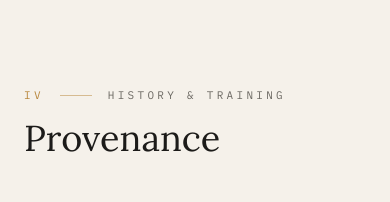
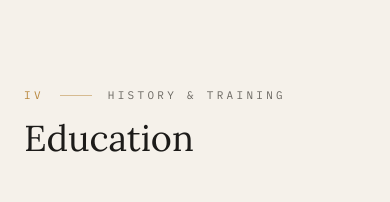
Before and after one commit to guykongthong/Portfolio_Website, a React (Vite) app: page / in a window 390 px wide. Shown: the part 7960-8162 px from the top of the page. Built offline with nearby package versions, Linux system fonts and the light colour scheme.

Commit message:
Rename Provenance section to Education and align its timeline dots

```diff
--- a/src/components/Nav.tsx
+++ b/src/components/Nav.tsx
@@ -6,7 +6,7 @@ const links = [
   { label: "Work", href: "#work" },
   { label: "Projects", href: "#projects" },
   { label: "Materials", href: "#materials" },
-  { label: "Provenance", href: "#provenance" },
+  { label: "Education", href: "#education" },
   { label: "Activities", href: "#activities" },
   { label: "Visit", href: "#visit" },
 ];
--- a/src/pages/Home.tsx
+++ b/src/pages/Home.tsx
@@ -6,7 +6,7 @@ import Statement from "../sections/Statement";
 import Exhibitions from "../sections/Exhibitions";
 import Projects from "../sections/Projects";
 import Materials from "../sections/Materials";
-import Provenance from "../sections/Provenance";
+import Education from "../sections/Education";
 import Recognition from "../sections/Recognition";
 import Activities from "../sections/Activities";
 
@@ -24,7 +24,7 @@ export default function Home() {
         <Exhibitions />
         <Projects />
         <Materials />
-        <Provenance />
+        <Education />
         <Recognition />
         <Activities />
       </main>
--- a/src/sections/Provenance.tsx
+++ b/src/sections/Education.tsx
@@ -3,23 +3,22 @@ import SectionHeader from "../components/SectionHeader";
 import Reveal from "../components/Reveal";
 
 /**
- * Education as provenance — the documented history behind the work, set on a
- * vertical timeline rail.
+ * Education, set on a vertical timeline rail.
  */
-export default function Provenance() {
+export default function Education() {
   return (
     <section
-      id="provenance"
+      id="education"
       className="scroll-mt-24 border-t border-hairline/60 px-6 py-24 sm:px-10 sm:py-32"
     >
       <div className="mx-auto max-w-6xl">
-        <SectionHeader room="IV" kicker="History & Training" title="Provenance" />
+        <SectionHeader room="IV" kicker="History & Training" title="Education" />
 
-        <div className="relative ml-2 border-l border-hairline pl-8 sm:pl-12">
+        <div className="relative ml-2 border-l border-hairline pl-8 sm:ml-3 sm:pl-12">
           {education.map((e, i) => (
             <Reveal key={e.school} delay={i * 0.06}>
               <div className={`relative ${i < education.length - 1 ? "pb-12" : ""}`}>
-                <span className="absolute -left-[39px] top-1.5 h-2.5 w-2.5 rounded-full border border-accent bg-ink sm:-left-[55px]" />
+                <span className="absolute -left-[37.5px] top-1 h-2.5 w-2.5 rounded-full border border-accent bg-ink sm:-left-[53.5px]" />
                 <p className="font-mono text-[12px] tracking-[0.12em] text-ash">{e.date}</p>
                 <h3 className="mt-2 font-display text-2xl font-light text-bone">{e.school}</h3>
                 {e.detail && (
```
